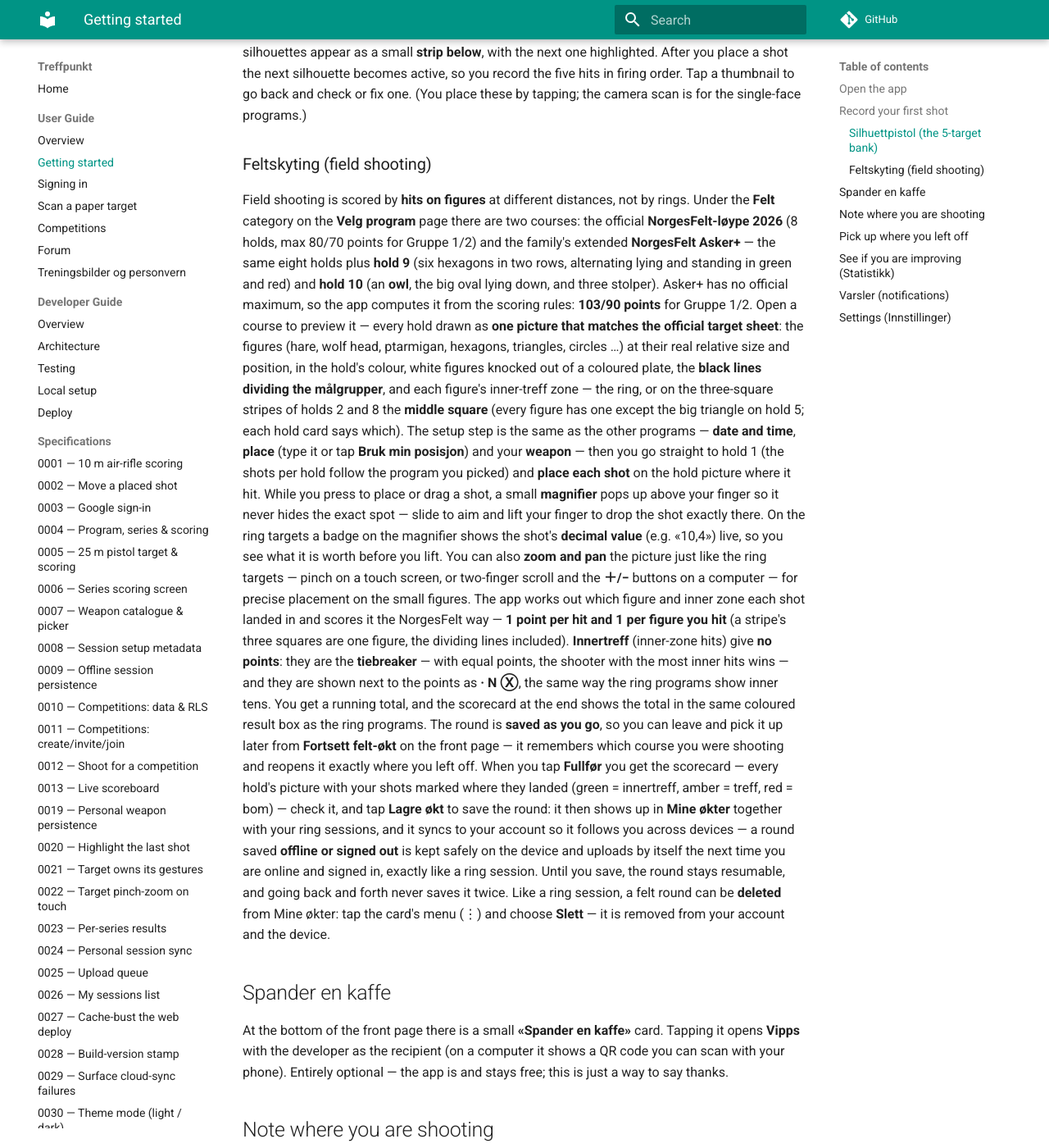
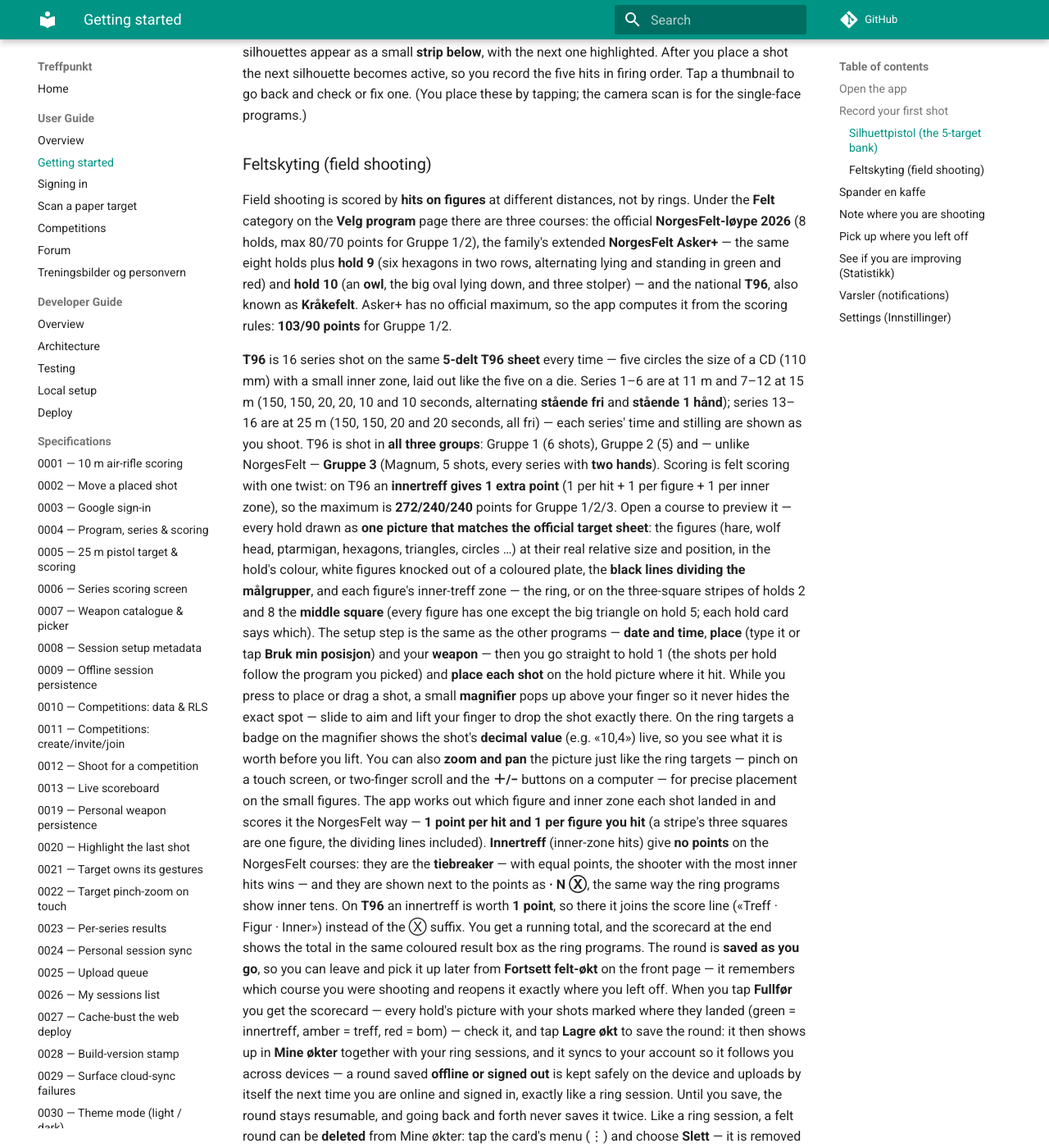
Before and after one commit to roykollensvendsen/treffpunkt, an MkDocs documentation site: the page built from docs/user/getting-started.md, in a window 1280 px wide and 1400 px high, scrolled down 1502 px. Shown: the whole window at 82% size. Built offline with MkDocs 1.6.1 and Material for MkDocs 9.7.7, drawn with Linux system fonts in a browser that asks for light colours; comment, search, counter and statistics services are not loaded.

Commit message:
docs: teach the user guide and changelog about T96
The guide's felt chapter now covers all three courses: what the
5-delt T96 sheet looks like, the 16 series with their distances,
times and stillinger, Gruppe 3 with two hands, and that an
innertreff is worth a point on T96 (max 272/240/240) while staying
the scoreless tiebreak on NorgesFelt. The programme catalogue's
out-of-scope note now points at the shipped felt specs.

```diff
--- a/docs/user/getting-started.md
+++ b/docs/user/getting-started.md
@@ -67,13 +67,26 @@
 
 ### Feltskyting (field shooting)
 Field shooting is scored by **hits on figures** at different distances, not by
-rings. Under the **Felt** category on the **Velg program** page there are two
+rings. Under the **Felt** category on the **Velg program** page there are three
 courses: the official **NorgesFelt-løype 2026** (8 holds, max 80/70 points for
-Gruppe 1/2) and the family's extended **NorgesFelt Asker+** — the same eight
+Gruppe 1/2), the family's extended **NorgesFelt Asker+** — the same eight
 holds plus **hold 9** (six hexagons in two rows, alternating lying and
 standing in green and red) and **hold 10** (an **owl**, the big oval lying
-down, and three stolper). Asker+ has no official maximum, so the app computes it from the
-scoring rules: **103/90 points** for Gruppe 1/2. Open a course to preview it —
+down, and three stolper) — and the national **T96**, also known as
+**Kråkefelt**. Asker+ has no official maximum, so the app computes it from the
+scoring rules: **103/90 points** for Gruppe 1/2.
+
+**T96** is 16 series shot on the same **5-delt T96 sheet** every time — five
+circles the size of a CD (110 mm) with a small inner zone, laid out like the
+five on a die. Series 1–6 are at 11 m and 7–12 at 15 m (150, 150, 20, 20, 10
+and 10 seconds, alternating **stående fri** and **stående 1 hånd**); series
+13–16 are at 25 m (150, 150, 20 and 20 seconds, all fri) — each series' time
+and stilling are shown as you shoot. T96 is shot in **all three groups**:
+Gruppe 1 (6 shots), Gruppe 2 (5) and — unlike NorgesFelt — **Gruppe 3**
+(Magnum, 5 shots, every series with **two hands**). Scoring is felt scoring
+with one twist: on T96 an **innertreff gives 1 extra point** (1 per hit + 1
+per figure + 1 per inner zone), so the maximum is **272/240/240** points for
+Gruppe 1/2/3. Open a course to preview it —
 every hold drawn as **one picture that matches the official target sheet**: the figures (hare, wolf head,
 ptarmigan, hexagons, triangles, circles …) at their real relative size and
 position, in the hold's colour, white figures knocked out of a coloured plate,
@@ -91,10 +104,12 @@
 works out which figure and inner zone each shot landed in and scores it the
 NorgesFelt way — **1 point per hit and 1 per figure you hit** (a stripe's
 three squares are one figure, the dividing lines included).
-**Innertreff** (inner-zone hits) give **no points**: they are the
-**tiebreaker** — with equal points, the shooter with the most inner hits wins
-— and they are shown next to the points as **· N Ⓧ**, the same way the ring
-programs show inner tens. You get a running total, and the scorecard at the
+**Innertreff** (inner-zone hits) give **no points** on the NorgesFelt courses:
+they are the **tiebreaker** — with equal points, the shooter with the most
+inner hits wins — and they are shown next to the points as **· N Ⓧ**, the same
+way the ring programs show inner tens. On **T96** an innertreff is worth **1
+point**, so there it joins the score line («Treff · Figur · Inner») instead of
+the Ⓧ suffix. You get a running total, and the scorecard at the
 end shows the total in the same coloured result box as the ring programs. The round
 is **saved as you go**, so you can leave and pick it up later from **Fortsett
 felt-økt** on the front page — it remembers which course you were shooting and
```
Also changed, not shown: docs/CHANGELOG.md (+11 -0 lines), docs/reference/program-catalogue.md (+3 -2 lines).
